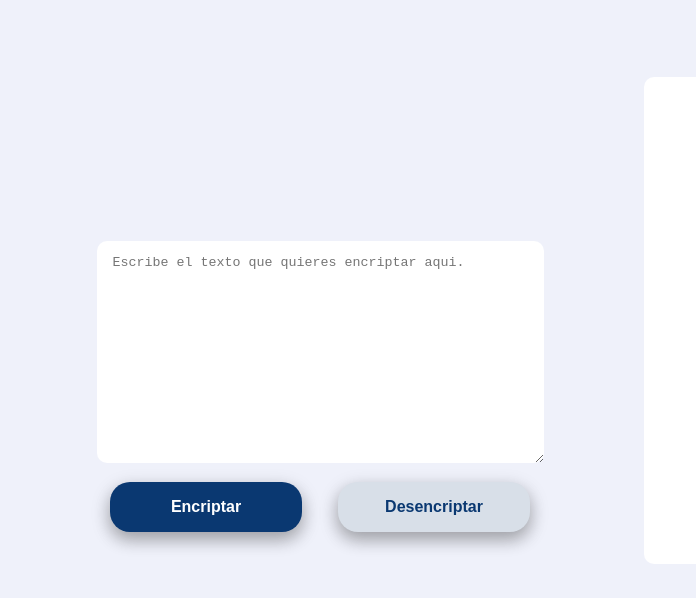
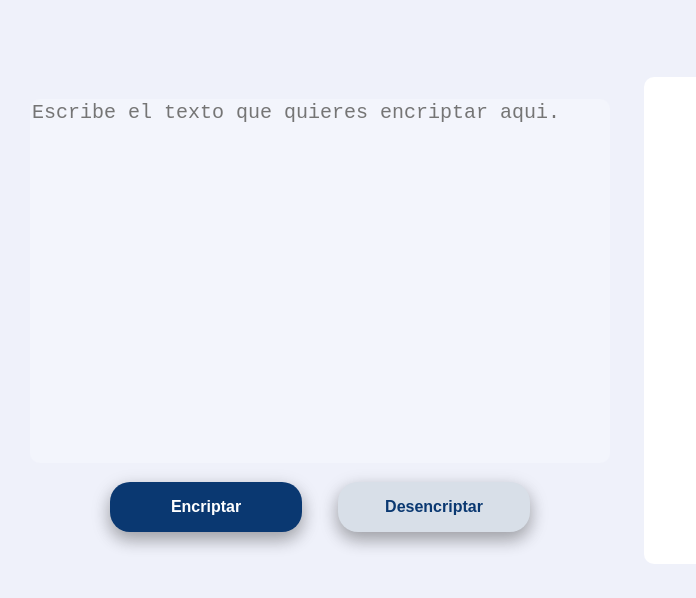
Before and after one commit to ankhcaesar/oracleone_encriptador, a plain HTML site: page index.html in a window 1280 px wide. Shown: the part 147-745 px from the top of the page, 0-696 px from the left. Drawn offline with Linux system fonts and the light colour scheme; grey boxes are pictures that could not be loaded; a web font is replaced by a local one.

Commit message:
viendo  text¡area

```diff
--- a/index.html
+++ b/index.html
@@ -3,7 +3,7 @@
 
 <head>
     <meta charset="UTF-8">
-    <meta name="viewport" content="width=device-width", initial-scale=1>
+    <meta name="viewport" content="width=device-width">
     <title>Encriptador de Texto</title>
     <link rel="stylesheet" href="reset.css">
     <link rel="stylesheet" href="style.css">
@@ -17,9 +17,11 @@
     </header>
 
     <main>
-        <section class="caja-codificar">
+
+        <section class="encriptar">
+
             <div class="texto-encriptar">
-                <textarea rows="13" cols="50" placeholder="Escribe el texto que quieres encriptar aqui." required></textarea>
+                <textarea  placeholder="Escribe el texto que quieres encriptar aqui." required></textarea>
             </div>
 
             <div class="botones-encriptado">
--- a/style.css
+++ b/style.css
@@ -21,16 +21,22 @@ textarea{
     border: none;
     outline: none;
     border-radius: 10px;
-    padding: 1em 1.2em;
+
 }
 
-.caja-codificar{
+.encriptar{
     display: inline-block;
     width: 50%;
+
     text-align: center;
+}
+.texto-encriptar textarea{
+    width: 90%;
+    height: 18em;
 
 }
-.caja-codificar textarea:focus, .texto-codificar textarea:active, .texto-codificar textarea{
+
+.texto-encriptar textarea:focus, .texto-encriptar textarea:active, .texto-encriptar textarea{
     font-size: 20px;
     color:#0A3871;
     background-color: #F3F5FC;
@@ -193,7 +199,7 @@ footer {
                                     /*Responsive*/
 
 @media screen and (max-width:480px){
-    .caja-codificar{
+    .texto-encriptar{
         display: block;
         width: 90%;
     }
```
